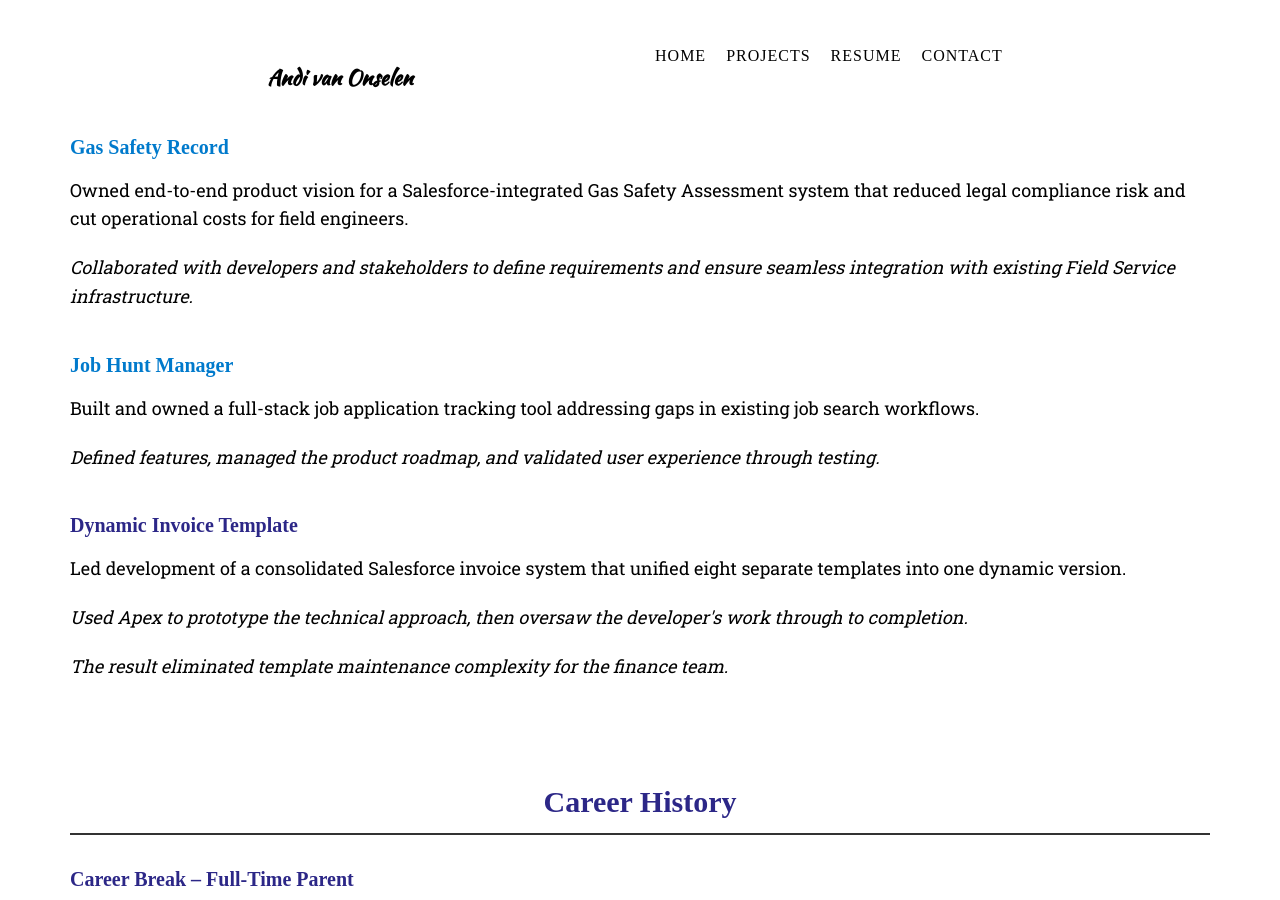
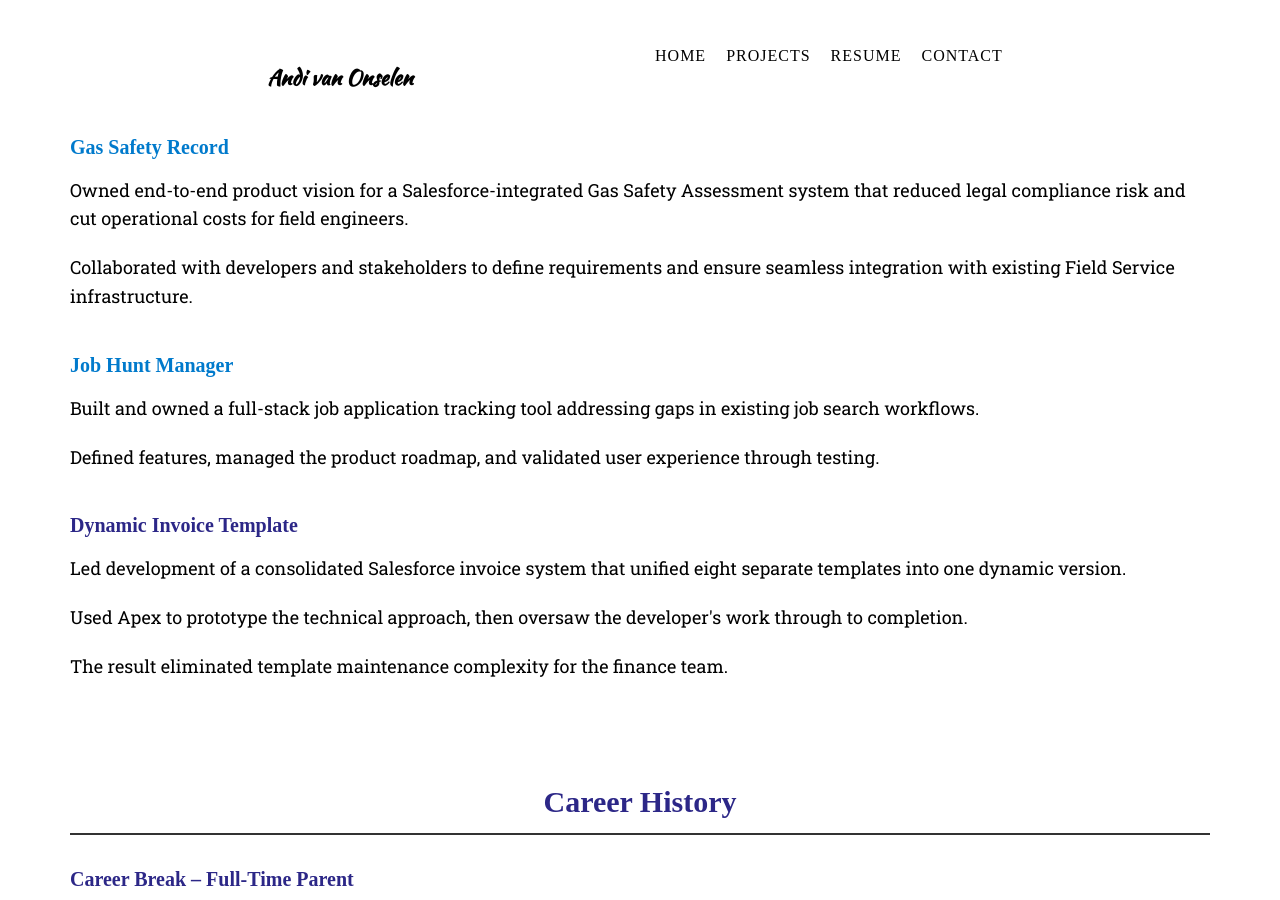
Before and after one commit to CardinisCode/cardiniscode.github.io, a Jekyll site: the page built from resume.html, in a window 1280 px wide and 900 px high, scrolled down 1472 px. Built offline with Jekyll 4.4.1, drawn with Linux system fonts in a browser that asks for light colours; some web fonts are replaced; comment, search, counter and statistics services are not loaded.

Commit message:
Minor tweeks to recent gp

```diff
--- a/resume.html
+++ b/resume.html
@@ -72,7 +72,7 @@ canonical: "https://www.andreafolgado.com/resume.html"
                     <p style="color: #333; font-size: 16px; line-height: 1.6; margin-bottom: 10px;">
                         Owned end-to-end product vision for a Salesforce-integrated Gas Safety Assessment system that reduced legal compliance risk and cut operational costs for field engineers.
                     </p>
-                    <p style="color: #666; font-size: 14px; font-style: italic;">Collaborated with developers and stakeholders to define requirements and ensure seamless integration with existing Field Service infrastructure.</p>
+                    <p style="color: #666; font-size: 14px;">Collaborated with developers and stakeholders to define requirements and ensure seamless integration with existing Field Service infrastructure.</p>
                 </div>
 
                 <div style="margin-bottom: 40px;">
@@ -82,7 +82,7 @@ canonical: "https://www.andreafolgado.com/resume.html"
                     <p style="color: #333; font-size: 16px; line-height: 1.6; margin-bottom: 10px;">
                         Built and owned a full-stack job application tracking tool addressing gaps in existing job search workflows.
                     </p>
-                    <p style="color: #666; font-size: 14px; font-style: italic;">Defined features, managed the product roadmap, and validated user experience through testing.</p>
+                    <p style="color: #666; font-size: 14px;">Defined features, managed the product roadmap, and validated user experience through testing.</p>
                 </div>
 
                 <div style="margin-bottom: 40px;">
@@ -90,8 +90,8 @@ canonical: "https://www.andreafolgado.com/resume.html"
                     <p style="color: #333; font-size: 16px; line-height: 1.6; margin-bottom: 10px;">
                         Led development of a consolidated Salesforce invoice system that unified eight separate templates into one dynamic version.
                     </p>
-                    <p style="color: #666; font-size: 14px; font-style: italic;">Used Apex to prototype the technical approach, then oversaw the developer's work through to completion.</p>
-                    <p style="color: #666; font-size: 14px; font-style: italic;">The result eliminated template maintenance complexity for the finance team.
+                    <p style="color: #666; font-size: 14px;">Used Apex to prototype the technical approach, then oversaw the developer's work through to completion.</p>
+                    <p style="color: #666; font-size: 14px;">The result eliminated template maintenance complexity for the finance team.
 </p>
                 </div>
             </div>
```
